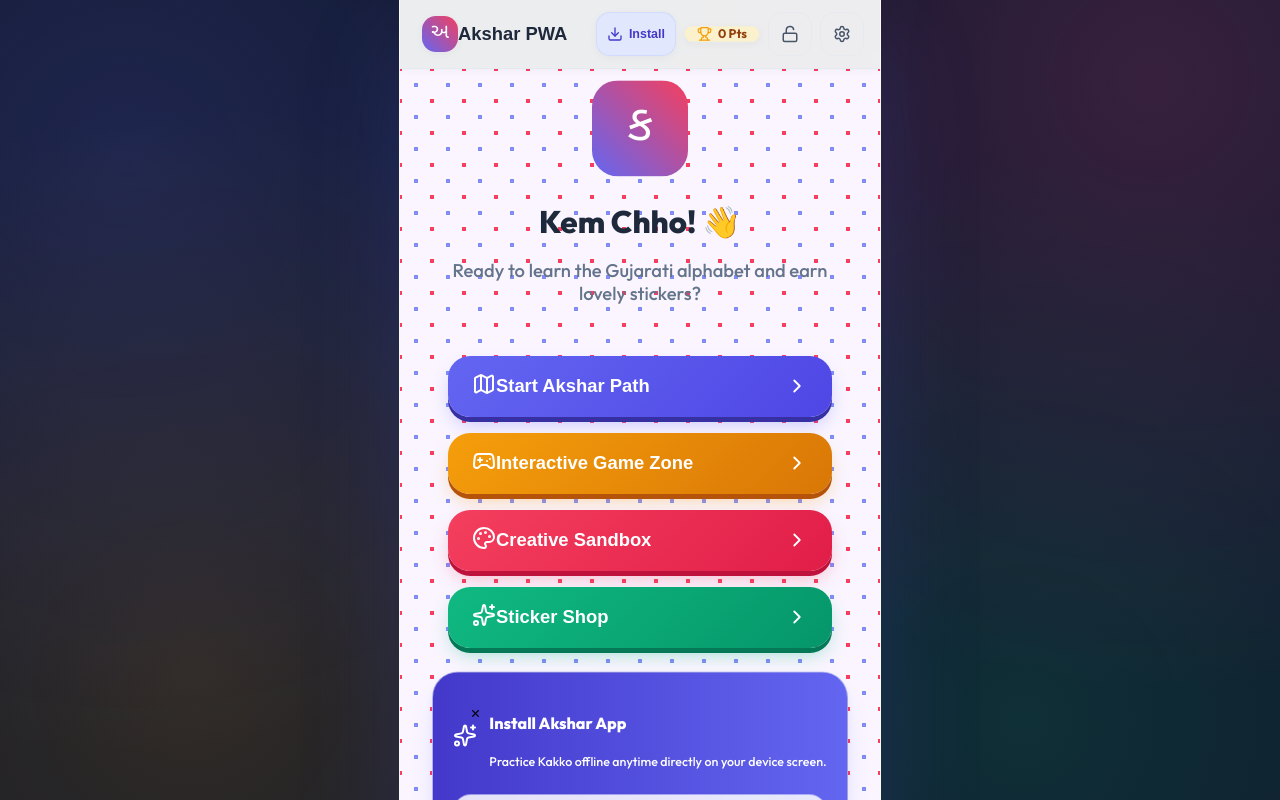
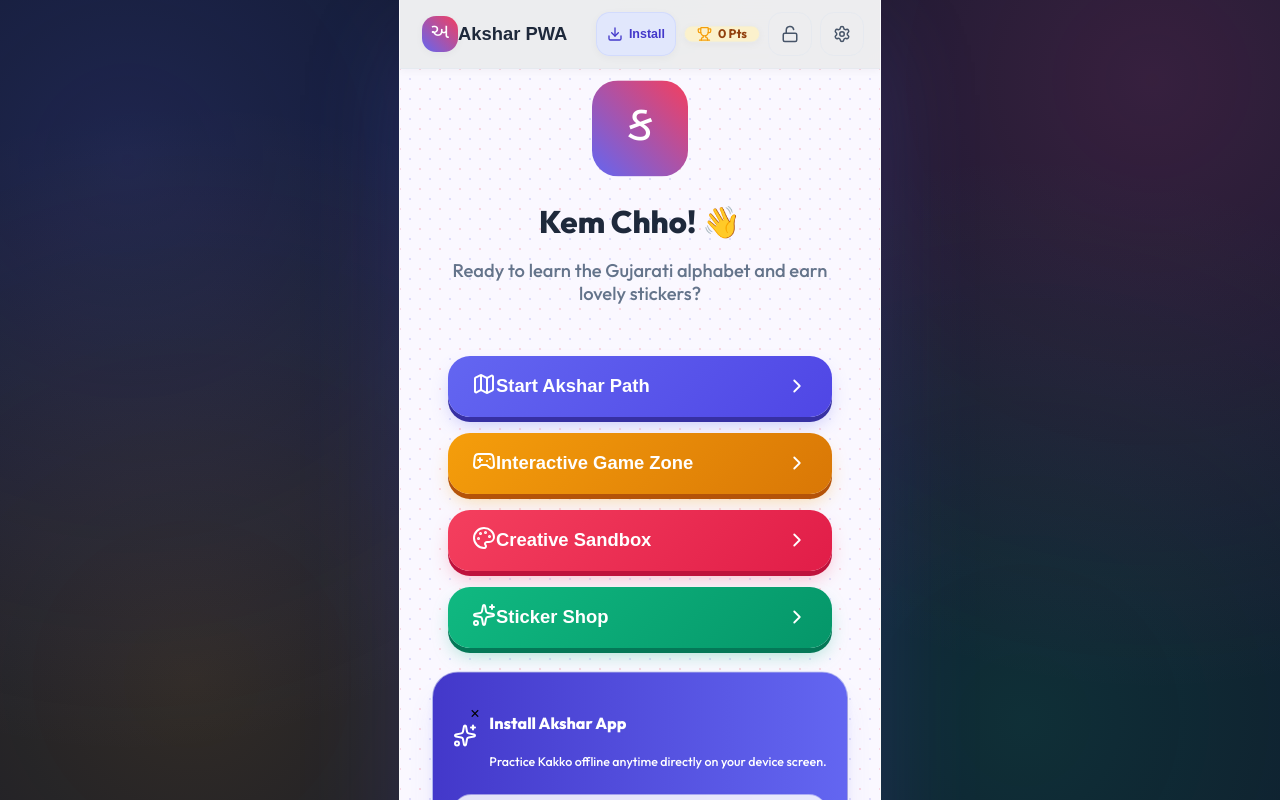
Before and after one commit to ankurlad/Level1Gujclass, a React (Vite) app: page / in a window 1280 px wide. Shown: the top 800 px of the page. Built offline with nearby package versions, Linux system fonts and the light colour scheme.

Commit message:
design: adjust polka dot pattern to delicate 1.2px micro-dots for maximum readability

```diff
--- a/src/index.css
+++ b/src/index.css
@@ -315,10 +315,10 @@ body {
 }
 
 .bg-kids-pattern {
-  background-color: #faf5ff !important;
-  background-image: radial-gradient(#818cf8 2.5px, transparent 2.5px), radial-gradient(#f43f5e 2.5px, #faf5ff 2.5px) !important;
-  background-size: 32px 32px !important;
-  background-position: 0 0, 16px 16px !important;
+  background-color: #faf8ff !important;
+  background-image: radial-gradient(rgba(99, 102, 241, 0.18) 1.2px, transparent 1.2px), radial-gradient(rgba(244, 63, 94, 0.18) 1.2px, #faf8ff 1.2px) !important;
+  background-size: 20px 20px !important;
+  background-position: 0 0, 10px 10px !important;
 }
 
 .shadow-glow-indigo { box-shadow: 0 12px 28px -4px rgba(99, 102, 241, 0.35); }
```
